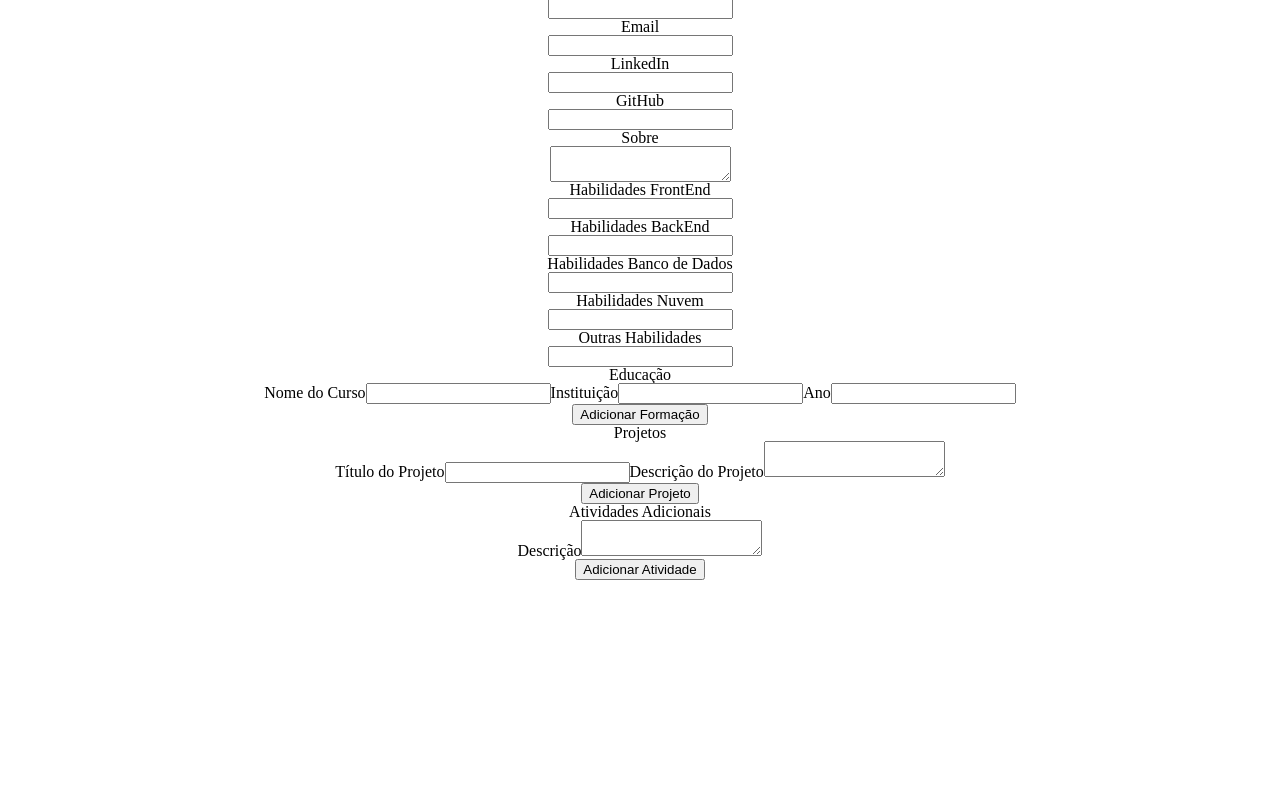
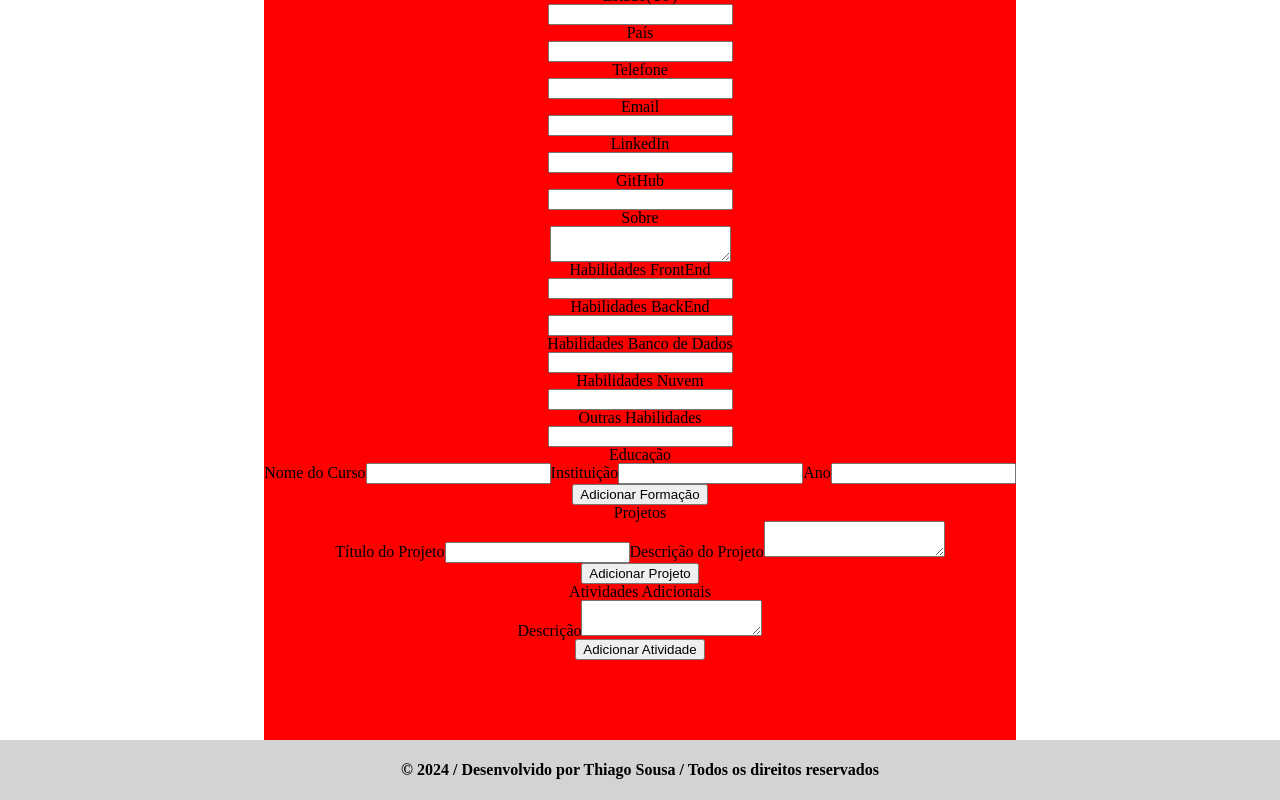
Before and after one commit to thiagodeas/curriculum-maker, a React (Vite) app: page / in a window 1280 px wide. Shown: the part 277-1077 px from the top of the page. Before the commit the page ends 857 px from the top, so only its background shows below. Built offline with nearby package versions, Linux system fonts and the light colour scheme.

Commit message:
criando componente footer

```diff
--- a/src/App.tsx
+++ b/src/App.tsx
@@ -1,3 +1,4 @@
+import { Footer } from './components/Footer';
 import './index.css'
 import { MainPage } from './pages/MainPage';
 
@@ -6,6 +7,7 @@ function App() {
   return (
      <>
       <MainPage />
+      <Footer />
      </>
   )
 }
--- a/src/components/CurriculumForm/CurriculumForm.style.tsx
+++ b/src/components/CurriculumForm/CurriculumForm.style.tsx
@@ -4,6 +4,7 @@ export const StyledContainer = styled.div `
     display: flex;
     align-items: center;
     justify-content: center;
+    overflow: hidden;
 `
 
 export const StyledForm = styled.form `
@@ -11,4 +12,7 @@ export const StyledForm = styled.form `
     flex-direction: column;
     align-items: center;
     justify-content: center;
+    background-color: red;
+    min-height: 100vh;
+    padding: 5rem 0 5rem 0;
 `
--- /dev/null
+++ b/src/components/Footer/Footer.style.tsx
@@ -0,0 +1,11 @@
+import styled from "styled-components";
+
+export const StyledFooter = styled.footer `
+    display: flex;
+    align-items: center;
+    justify-content: center;
+    height: 60px;
+    font-size: 1rem;
+    font-weight: 600;
+    background-color: #d3d3d3;
+`
--- /dev/null
+++ b/src/components/Footer/index.tsx
@@ -0,0 +1,9 @@
+import { StyledFooter } from "./Footer.style"
+
+export const Footer = () => {
+    return (
+        <StyledFooter>
+            © 2024 / Desenvolvido por Thiago Sousa / Todos os direitos reservados
+        </StyledFooter>
+    )
+}
```
